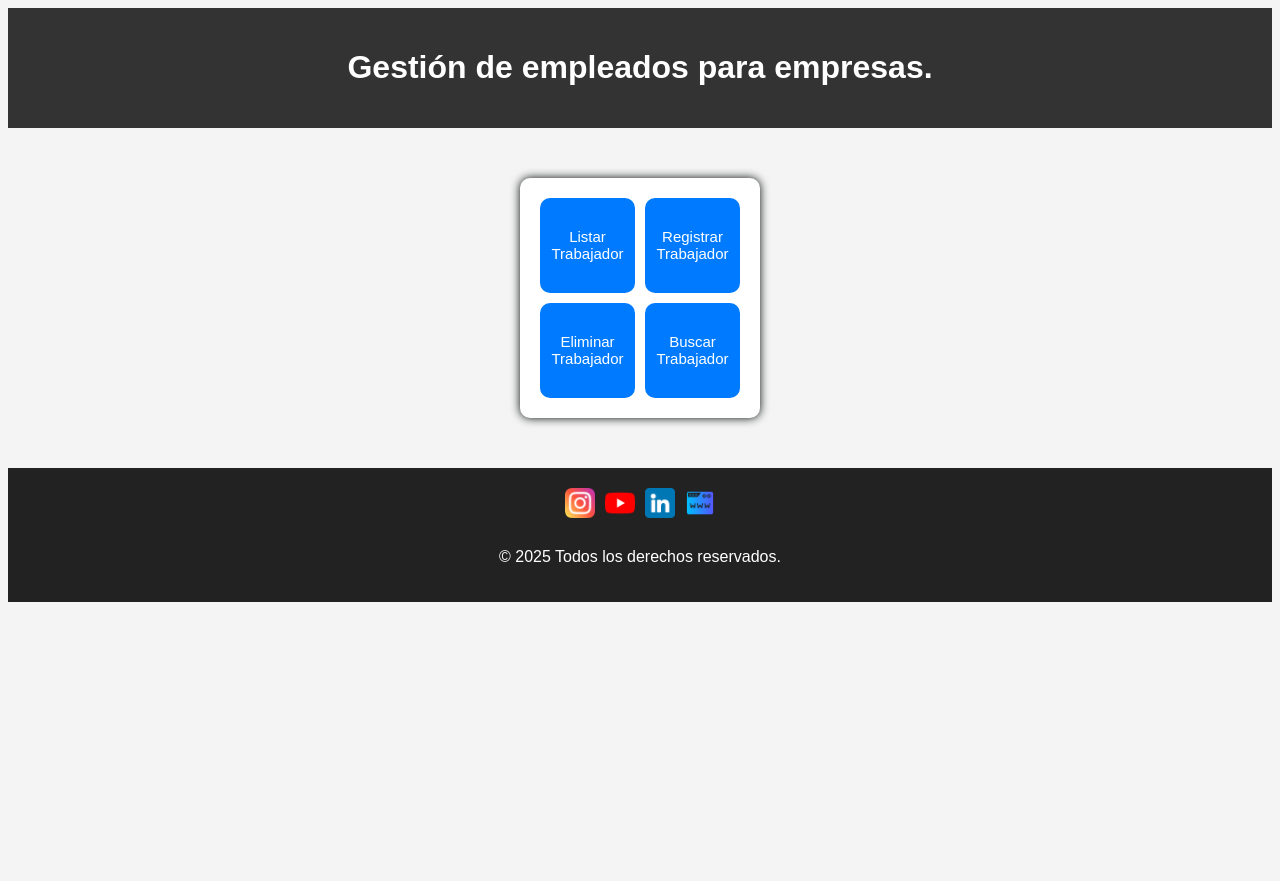
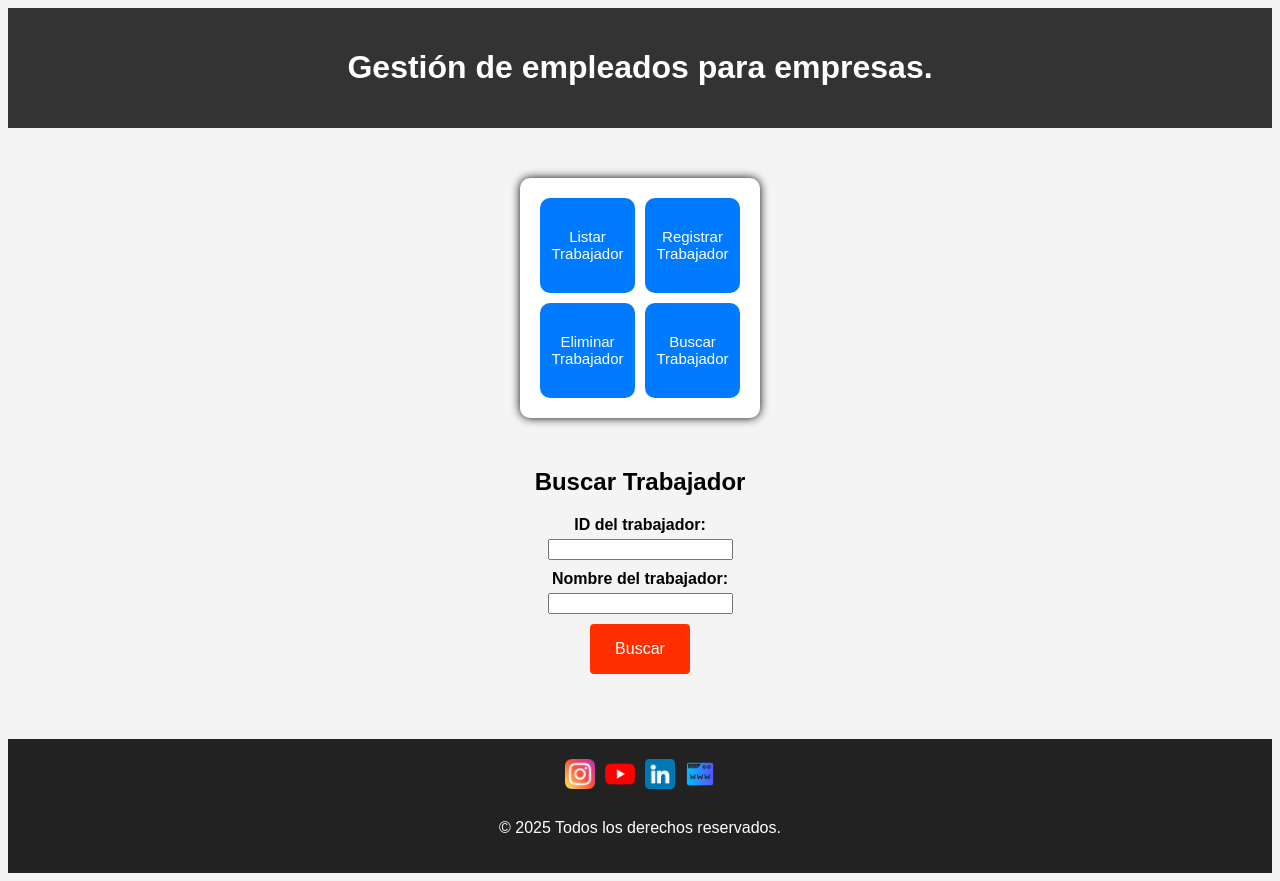
Before and after one commit to Dieote/LenguajeMarcasUE, a plain HTML site: page GestionEmpresa/index.html in a window 1280 px wide. Both pictures are taken after a click on the button "Buscar Trabajador". Before the commit the page ends 800 px from the top, so only its background shows below. Drawn offline with Linux system fonts and the light colour scheme.

Commit message:
Boton buscar
Funcionamiento boton buscar

```diff
--- /dev/null
+++ b/GestionEmpresa/formBuscar.html
@@ -0,0 +1,14 @@
+<link rel="stylesheet" href="../CSS/estiloModal.css">
+<script src="../funciones.js"></script>
+
+<h2>Buscar Trabajador</h2>
+        <form id="form">
+            <label for="id">ID del trabajador:</label>
+            <input type="text" id="id" >
+            <br>
+            <label for="Nombre">Nombre del trabajador:</label>
+            <input type="text" id="name" >
+            <div>
+                <button class="botonDelete" type="button" onclick="buscarTrabajador()">Buscar</button>
+            </div>
+        </form>
--- a/GestionEmpresa/funciones.js
+++ b/GestionEmpresa/funciones.js
@@ -52,3 +52,13 @@ function confirmarEliminacion() {
         alert("Error: ID no válido.");
     }
 }
+
+function cargarFormBuscar() {
+    fetch('formBuscar.html')
+        .then(response => response.text())
+        .then(data => {
+            document.getElementById('mostrarFormBuscar').innerHTML = data;
+            document.getElementById('mostrarFormBuscar').style.display = 'block';
+        })
+        .catch(error => console.error('Error cargando el buscador:', error));
+}
--- a/GestionEmpresa/index.html
+++ b/GestionEmpresa/index.html
@@ -20,10 +20,11 @@
         <button id="botonIndex">Listar Trabajador</button>
         <button id="botonIndex" onclick="cargarFormulario()">Registrar Trabajador</button>
         <button id="botonIndex" onclick="cargarFormEliminar()">Eliminar Trabajador</button>
-        <button id="botonIndex">Buscar Trabajador</button>
+        <button id="botonIndex" onclick="cargarFormBuscar()">Buscar Trabajador</button>
     </nav>
     <div id="mostrarForm"></div>
     <div id="mostrarFormEliminar"></div>
+    <div id="mostrarFormBuscar"></div>
 
     </body>
 
```
